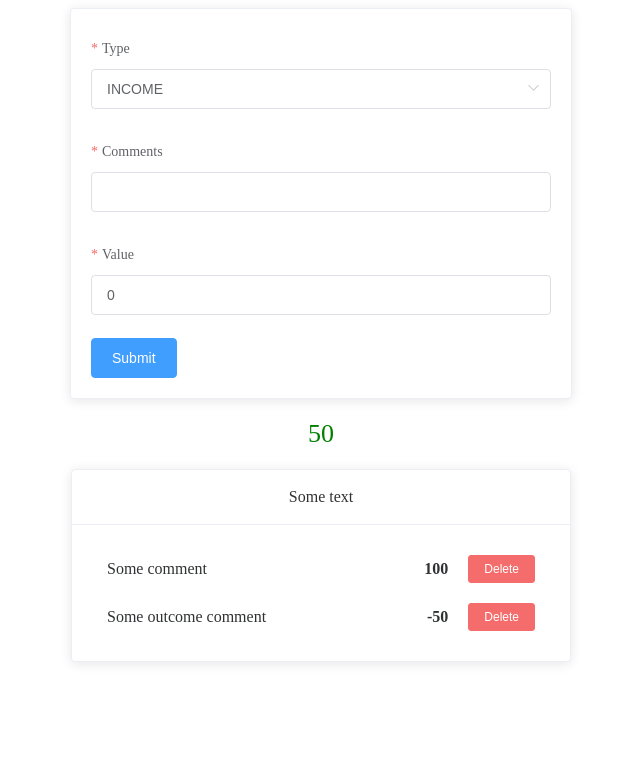
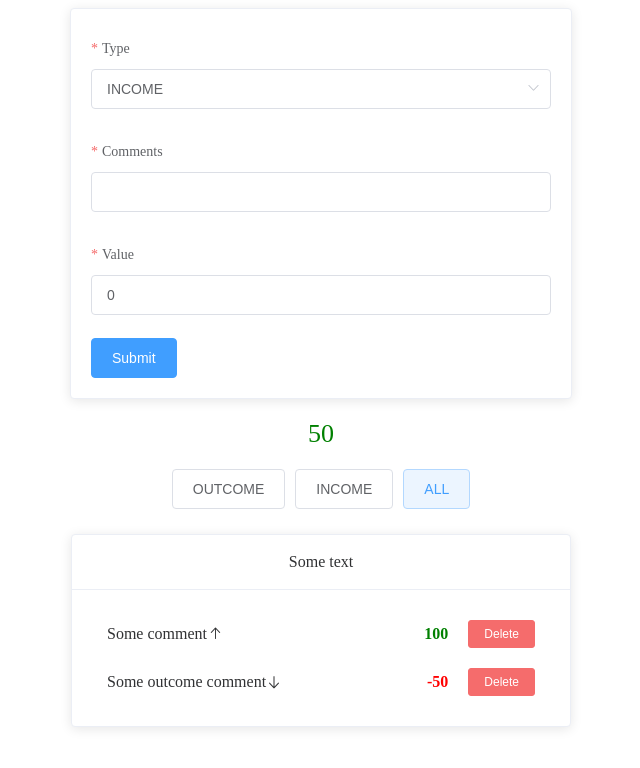
Before and after one commit to AcademeG1/budget-app, a Vue app: page / in a window 1280 px wide. Shown: the top 768 px of the page, without its empty margins (319-959 px from the left). Built offline with nearby package versions, Linux system fonts and the light colour scheme.

Commit message:
feat: added filtering buttons and filtering processing

```diff
--- a/src/App.vue
+++ b/src/App.vue
@@ -2,7 +2,8 @@
   <div>
     <FormA @submitForm="onFormSubmit" />
     <TotalBalance :total-balance="sumTotal" />
-    <BudgetList @delete-Item="onDeleteItem" :list="list" />
+    <AppFilter @on-filter-select="onFilterSelect" :active="filter" />
+    <BudgetList @delete-Item="onDeleteItem" :list="filterBudget()" />
   </div>
 </template>
 
@@ -10,6 +11,7 @@
 import BudgetList from "@/components/BudgetList";
 import TotalBalance from "@/components/TotalBalance";
 import FormA from "@/components/FormA";
+import AppFilter from "./components/AppFilter.vue";
 
 export default {
   name: "App",
@@ -17,6 +19,7 @@ export default {
     BudgetList,
     TotalBalance,
     FormA,
+    AppFilter,
   },
   computed: {
     sumTotal() {
@@ -27,6 +30,7 @@ export default {
     },
   },
   data: () => ({
+    filter: "all",
     list: {
       1: {
         type: "INCOME",
@@ -54,6 +58,27 @@ export default {
       };
       this.$set(this.list, newObj.id, newObj);
     },
+    filterBudget() {
+      switch (this.filter) {
+        case "income":
+          return Object.fromEntries(
+            Object.entries(this.list).filter(
+              (value) => value[1].type === "INCOME"
+            )
+          );
+        case "outcome":
+          return Object.fromEntries(
+            Object.entries(this.list).filter(
+              (value) => value[1].type === "OUTCOME"
+            )
+          );
+        default:
+          return this.list;
+      }
+    },
+    onFilterSelect(filter) {
+      this.filter = filter;
+    },
   },
 };
 </script>
--- /dev/null
+++ b/src/components/AppFilter.vue
@@ -0,0 +1,46 @@
+<template>
+  <div class="wrapper-button">
+    <ElButton
+      @click="onFilterSelect('outcome')"
+      :type="active === 'outcome' ? 'primary' : ''"
+      plain
+      >OUTCOME</ElButton
+    >
+    <ElButton
+      @click="onFilterSelect('income')"
+      :type="active === 'income' ? 'primary' : ''"
+      plain
+      >INCOME</ElButton
+    >
+    <ElButton
+      @click="onFilterSelect('all')"
+      :type="active === 'all' ? 'primary' : ''"
+      plain
+      >ALL</ElButton
+    >
+  </div>
+</template>
+
+<script>
+export default {
+  name: "AppFilter",
+  props: {
+    active: {
+      type: String,
+      default: "all",
+    },
+  },
+  methods: {
+    onFilterSelect(active) {
+      this.$emit("on-filter-select", active);
+    },
+  },
+};
+</script>
+
+<style scoped>
+.wrapper-button {
+  margin-bottom: 25px;
+  text-align: center;
+}
+</style>
--- a/src/components/BudgetListItem.vue
+++ b/src/components/BudgetListItem.vue
@@ -2,7 +2,14 @@
   <div>
     <div class="list-item" v-for="(item, prop) in list" :key="prop">
       <span class="budget-comment">{{ item.comment }}</span>
-      <span class="budget-value">{{ item.value }}</span>
+      <i v-if="item.type === 'INCOME'" class="el-icon-top"></i>
+      <i v-else class="el-icon-bottom"></i>
+      <span
+        class="budget-value"
+        :class="item.type === 'INCOME' ? 'green' : 'red'"
+        >{{ item.value }}</span
+      >
+
       <ElButton type="danger" size="mini" @click="dialogVisible = true"
         >Delete</ElButton
       >
@@ -34,11 +41,7 @@ export default {
     dialogVisible: false,
   }),
   methods: {
-    // onDeleteItem(id) {
-    // this.$emit("onDeleteItem", id);
-    // },
     handleClose(id) {
-      console.log(id);
       this.$emit("onDeleteItem", id);
     },
   },
@@ -57,4 +60,10 @@ export default {
   margin-left: auto;
   margin-right: 20px;
 }
+.green {
+  color: green;
+}
+.red {
+  color: red;
+}
 </style>
```
